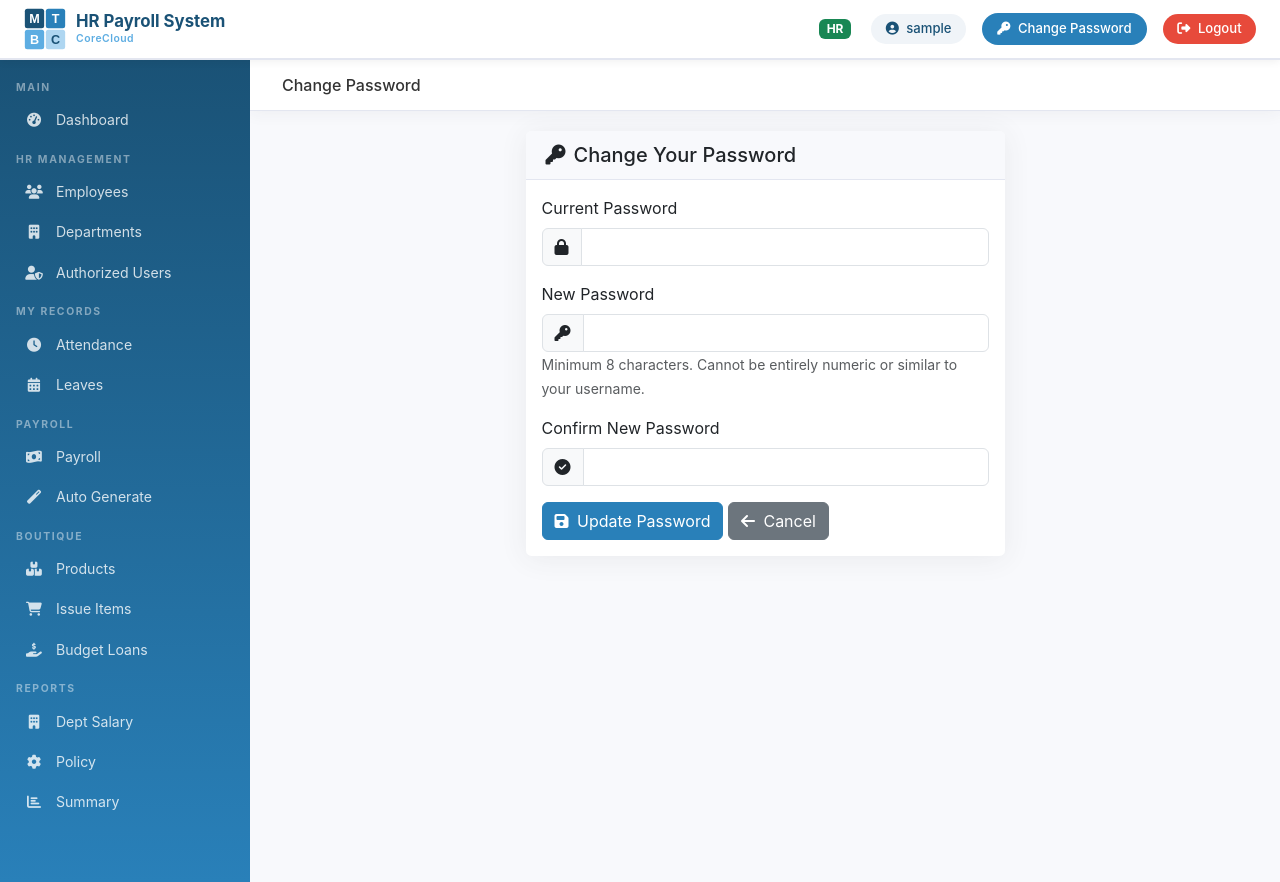
After one commit to banday72/HR-PAYROLL-SYSTEM, a Django app: page /change-password/ in a window 1280 px wide. The commit adds this page. Run offline with Django 5.2, Linux system fonts and the light colour scheme; the visitor is signed in with stand-in values (Sample User, id 1); data that the repository does not hold is empty.

Commit message:
Add security: password change, authorized users only login, session expiry

```diff
--- a/employees/admin.py
+++ b/employees/admin.py
@@ -10,6 +10,6 @@ class DepartmentAdmin(admin.ModelAdmin):
 
 @admin.register(Employee)
 class EmployeeAdmin(admin.ModelAdmin):
-    list_display = ['employee_id', 'first_name', 'last_name', 'department', 'designation', 'salary', 'status']
-    list_filter = ['status', 'department', 'gender']
+    list_display = ['employee_id', 'first_name', 'last_name', 'department', 'designation', 'salary', 'status', 'is_authorized']
+    list_filter = ['status', 'department', 'gender', 'is_authorized']
     search_fields = ['employee_id', 'first_name', 'last_name', 'email']
--- a/employees/models.py
+++ b/employees/models.py
@@ -36,6 +36,7 @@ class Employee(models.Model):
     status = models.CharField(max_length=20, choices=STATUS_CHOICES, default='active')
     profile_picture = models.ImageField(upload_to='profiles/', blank=True, null=True)
     role = models.CharField(max_length=20, choices=ROLE_CHOICES, default='employee')
+    is_authorized = models.BooleanField(default=False, help_text='Only authorized users can login')
     created_at = models.DateTimeField(auto_now_add=True)
     updated_at = models.DateTimeField(auto_now=True)
 
--- a/employees/urls.py
+++ b/employees/urls.py
@@ -12,4 +12,7 @@ urlpatterns = [
     path('departments/create/', views.department_create, name='department_create'),
     path('departments/<int:pk>/edit/', views.department_update, name='department_update'),
     path('departments/<int:pk>/delete/', views.department_delete, name='department_delete'),
+    path('change-password/', views.change_password, name='change_password'),
+    path('authorized-users/', views.authorized_users, name='authorized_users'),
+    path('authorized-users/<int:pk>/toggle/', views.toggle_authorize, name='toggle_authorize'),
 ]
--- a/employees/views.py
+++ b/employees/views.py
@@ -1,5 +1,7 @@
 from django.shortcuts import render, redirect, get_object_or_404
 from django.contrib.auth.decorators import login_required
+from django.contrib.auth import update_session_auth_hash
+from django.contrib.auth.forms import PasswordChangeForm
 from django.contrib import messages
 from django.db.models import Q
 from django.core.paginator import Paginator
@@ -124,7 +126,7 @@ def employee_create(request):
             )
             emp.user = user
             emp.save()
-            messages.success(request, f'Employee created. Login: {emp.employee_id} / employee123')
+            messages.success(request, f'Employee created. Login: {emp.employee_id} / employee123. Go to Authorized Users to grant login access.')
             return redirect('employee_list')
     else:
         form = EmployeeForm()
@@ -204,3 +206,58 @@ def department_delete(request, pk):
         messages.success(request, 'Department deleted successfully.')
         return redirect('department_list')
     return render(request, 'employees/department_confirm_delete.html', {'department': department})
+
+
+@login_required
+def change_password(request):
+    if request.method == 'POST':
+        form = PasswordChangeForm(request.user, request.POST)
+        if form.is_valid():
+            user = form.save()
+            update_session_auth_hash(request, user)
+            messages.success(request, 'Your password has been changed successfully.')
+            return redirect('dashboard')
+        else:
+            messages.error(request, 'Please correct the errors below.')
+    else:
+        form = PasswordChangeForm(request.user)
+    return render(request, 'registration/change_password.html', {'form': form})
+
+
+@login_required
+@hr_required
+def authorized_users(request):
+    employees = Employee.objects.select_related('user', 'department').all()
+    search = request.GET.get('search', '')
+    auth_filter = request.GET.get('auth_filter', '')
+    if search:
+        employees = employees.filter(
+            Q(employee_id__icontains=search) |
+            Q(first_name__icontains=search) |
+            Q(last_name__icontains=search)
+        )
+    if auth_filter == 'authorized':
+        employees = employees.filter(is_authorized=True)
+    elif auth_filter == 'unauthorized':
+        employees = employees.filter(is_authorized=False)
+    paginator = Paginator(employees, 50)
+    page_number = request.GET.get('page')
+    page_obj = paginator.get_page(page_number)
+    return render(request, 'employees/authorized_users.html', {
+        'employees': page_obj,
+        'page_obj': page_obj,
+        'search': search,
+        'auth_filter': auth_filter,
+    })
+
+
+@login_required
+@hr_required
+def toggle_authorize(request, pk):
+    employee = get_object_or_404(Employee, pk=pk)
+    if request.method == 'POST':
+        employee.is_authorized = not employee.is_authorized
+        employee.save()
+        status = 'authorized' if employee.is_authorized else 'deauthorized'
+        messages.success(request, f'{employee.full_name} has been {status}.')
+    return redirect('authorized_users')
--- a/seed_data.py
+++ b/seed_data.py
@@ -91,6 +91,7 @@ for emp_id, first, last, email, gender, dept_name, designation, salary in employ
             'date_of_joining': date(2023, 1, 15),
             'salary': salary,
             'status': 'active',
+            'is_authorized': True,
         }
     )
     # Create user account for employee
--- a/templates/base.html
+++ b/templates/base.html
@@ -68,6 +68,9 @@
             {% if user.is_authenticated %}
             {% if is_hr %}<span class="badge bg-success me-1">HR</span>{% else %}<span class="badge bg-secondary me-1">Employee</span>{% endif %}
             <span class="user-badge"><i class="fas fa-user-circle me-1"></i> {{ user.username }}</span>
+            <a href="{% url 'change_password' %}" class="btn btn-sm" style="background:#2980b9;color:white;padding:0.35rem 0.9rem;border-radius:20px;font-size:0.82rem;text-decoration:none;font-weight:500;">
+                <i class="fas fa-key me-1"></i> Change Password
+            </a>
             <a href="{% url 'logout' %}" class="btn-logout">
                 <i class="fas fa-sign-out-alt me-1"></i> Logout
             </a>
@@ -90,6 +93,9 @@
             </a>
             <a class="nav-link {% if 'department' in request.resolver_match.url_name %}active{% endif %}" href="{% url 'department_list' %}">
                 <i class="fas fa-building"></i> Departments
+            </a>
+            <a class="nav-link {% if request.resolver_match.url_name == 'authorized_users' %}active{% endif %}" href="{% url 'authorized_users' %}">
+                <i class="fas fa-user-shield"></i> Authorized Users
             </a>
         </nav>
         {% endif %}
--- /dev/null
+++ b/templates/registration/change_password.html
@@ -0,0 +1,56 @@
+{% extends 'base.html' %}
+{% block title %}Change Password - HR Payroll System{% endblock %}
+{% block page_title %}Change Password{% endblock %}
+{% block content %}
+<div class="row justify-content-center">
+    <div class="col-md-6">
+        <div class="card">
+            <div class="card-header">
+                <h5 class="mb-0"><i class="fas fa-key me-2"></i>Change Your Password</h5>
+            </div>
+            <div class="card-body">
+                {% if form.errors %}
+                <div class="alert alert-danger">
+                    {% for field in form %}
+                        {% for error in field.errors %}
+                            <p class="mb-0">{{ error }}</p>
+                        {% endfor %}
+                    {% endfor %}
+                </div>
+                {% endif %}
+                <form method="post">
+                    {% csrf_token %}
+                    <div class="mb-3">
+                        <label class="form-label">Current Password</label>
+                        <div class="input-group">
+                            <span class="input-group-text"><i class="fas fa-lock"></i></span>
+                            <input type="password" name="old_password" class="form-control" required>
+                        </div>
+                    </div>
+                    <div class="mb-3">
+                        <label class="form-label">New Password</label>
+                        <div class="input-group">
+                            <span class="input-group-text"><i class="fas fa-key"></i></span>
+                            <input type="password" name="new_password1" class="form-control" required>
+                        </div>
+                        <small class="text-muted">Minimum 8 characters. Cannot be entirely numeric or similar to your username.</small>
+                    </div>
+                    <div class="mb-3">
+                        <label class="form-label">Confirm New Password</label>
+                        <div class="input-group">
+                            <span class="input-group-text"><i class="fas fa-check-circle"></i></span>
+                            <input type="password" name="new_password2" class="form-control" required>
+                        </div>
+                    </div>
+                    <button type="submit" class="btn btn-primary">
+                        <i class="fas fa-save me-1"></i> Update Password
+                    </button>
+                    <a href="{% url 'dashboard' %}" class="btn btn-secondary">
+                        <i class="fas fa-arrow-left me-1"></i> Cancel
+                    </a>
+                </form>
+            </div>
+        </div>
+    </div>
+</div>
+{% endblock %}
--- a/templates/registration/login.html
+++ b/templates/registration/login.html
@@ -40,7 +40,8 @@
         <div class="card-body p-4">
             {% if form.errors %}
             <div class="alert alert-danger">
-                Invalid username or password. Please try again.
+                <i class="fas fa-exclamation-triangle me-1"></i>
+                Invalid username or password. Only authorized users can login. Contact HR if you need access.
             </div>
             {% endif %}
             <form method="post">
```
Also changed, not shown: hr_payroll/backends.py (added, +22 -0 lines), hr_payroll/settings.py (+7 -0 lines), templates/employees/authorized_users.html (added, +109 -0 lines), employees/migrations/0004_employee_is_authorized.py (added).
